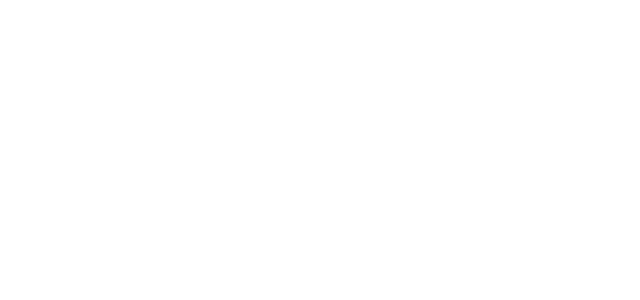
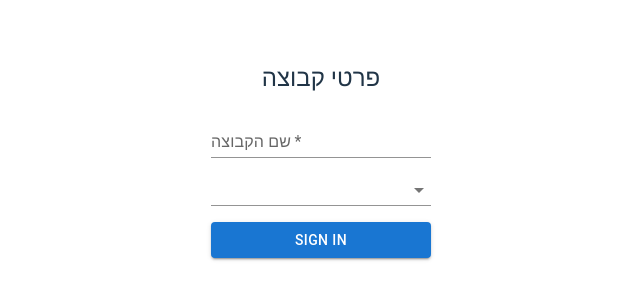
Before and after one commit to ratagdrd/RTGProjectClient, a React (Vite) app: page / in a window 1280 px wide. Shown: the part 240-540 px from the top of the page, without its empty margins (319-959 px from the left). Built offline with nearby package versions, Linux system fonts and the light colour scheme.

Commit message:
add signGroup

```diff
--- a/package.json
+++ b/package.json
@@ -10,6 +10,9 @@
     "preview": "vite preview"
   },
   "dependencies": {
+    "@emotion/react": "^11.11.4",
+    "@emotion/styled": "^11.11.5",
+    "@mui/material": "^5.15.15",
     "react": "^18.2.0",
     "react-dom": "^18.2.0"
   },
--- a/src/App.jsx
+++ b/src/App.jsx
@@ -1,11 +1,15 @@
 import { useState } from 'react'
 import './App.css'
+import FCSignGroup from './FuncComps/FCSignGroup'
+
 
 function App() {
   const [count, setCount] = useState(0)
 
   return (
-   <></>
+   <>
+   <FCSignGroup/>
+   </>
   )
 }
 
--- /dev/null
+++ b/src/FuncComps/FCSignGroup.jsx
@@ -0,0 +1,50 @@
+import React from 'react';
+import { TextField, Button, Grid, Typography, Select, MenuItem } from '@mui/material';
+
+export default function FCSignGroup() {
+
+    const handleSubmit = (event) => {
+        event.preventDefault();
+        // Handle form submission logic here
+      };
+
+
+  return (
+   <form onSubmit={handleSubmit}>
+      <Grid container direction="column" spacing={2}>
+        <Grid item>
+          <Typography variant="h5" align="center"> פרטי קבוצה</Typography>
+        </Grid>
+        <Grid item>
+          <TextField
+            label="שם הקבוצה"
+            type="groupName"
+            variant="standard"
+            fullWidth
+            required
+          />
+        </Grid>
+        <Grid item>
+          <Select
+            fullWidth
+            label="סוג מסלול"
+            variant="standard"
+            defaultValue="סוג מסלול"
+            required
+          >
+            <MenuItem value="type">בחר סוג מסלול</MenuItem>
+            <MenuItem value="regular">מנהל</MenuItem>
+            <MenuItem value="accessible">משתמש</MenuItem>
+            <MenuItem value="both">משתמש</MenuItem>
+          </Select>
+        </Grid>
+
+        <Grid item>
+          <Button type="submit" variant="contained" color="primary" fullWidth>
+            Sign In
+          </Button>
+        </Grid>
+      </Grid>
+    </form>
+  );
+}
```
Also changed, not shown: 1 other file (tests, documents, lock files or other folders).
